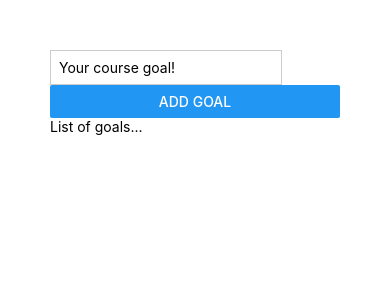
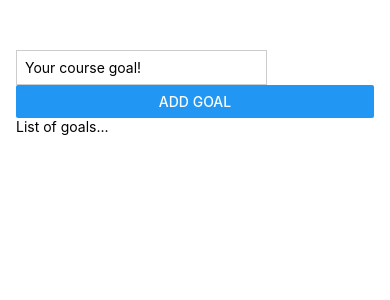
Before and after one commit to KennethSoriano/RNCourse, a React Native app: screen / in a window 390 px wide. Shown: the top 300 px of the page. Built offline with nearby package versions, Linux system fonts and the light colour scheme.

Commit message:
fix layout

```diff
--- a/App.js
+++ b/App.js
@@ -7,7 +7,7 @@
         <TextInput style={styles.TextInput} placeholder='Your course goal!'/>
         <Button title='Add Goal'></Button>
       </View>
-      <View>
+      <View style={styles.goalsContainer}>
         <Text>List of goals...</Text>
       </View>
     </View>
@@ -16,18 +16,28 @@
 
 const styles = StyleSheet.create({
   appContainer: {
-    padding: 50
+    flex: 1,
+    paddingTop: 50,
+    paddingHorizontal:16
   },
   inputContainer: {
+    flex: 1,
     flexDirection: 'row',
-    justifyContent: 'space-between'
+    justifyContent: 'space-between',
+    alignItems: 'center',
+    marginBottom: 24,
+    borderBottomWidth: 1,
+    borderBottomColor: '#cccccc'
   },
   TextInput: {
     borderWidth: 1,
     borderColor: '#cccccc',
-    width: '80%',
+    width: '70%',
     marginRight: 8,
     padding: 8
+  },
+  goalsContainer: {
+    flex: 5
   }
 
 });
```
